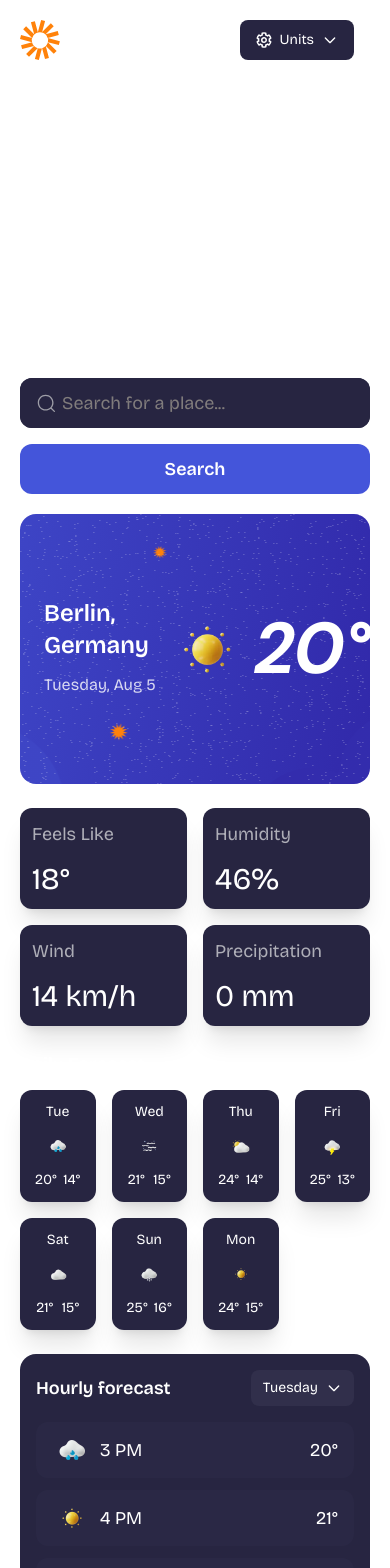
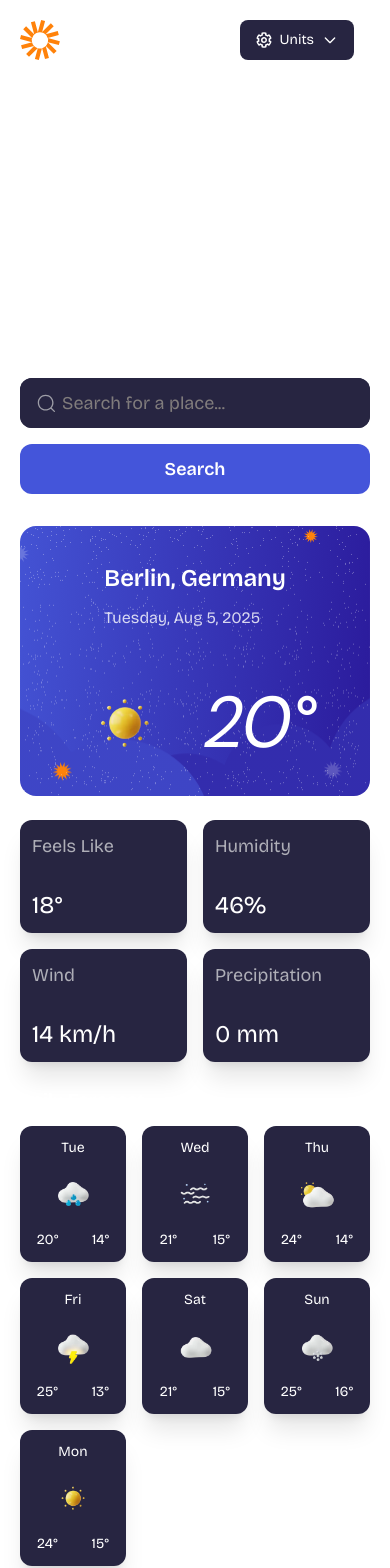
Before and after one commit to Anyanwu-victory/weather_app_main, a Vue app: page / in a window 390 px wide. Shown: the top 1568 px of the page. Built offline with nearby package versions, Linux system fonts and the light colour scheme.

Commit message:
Responsiveness added

```diff
--- a/src/App.vue
+++ b/src/App.vue
@@ -34,7 +34,7 @@ fetchWeatherData()
 </script>
 
 <template>
-  <main class="justify-center px-[20px] items-center md:px-8 text-white lg:px-30 xl:px-40 overflow-y">
+  <main class="justify-center px-[20px] items-center md:px-8 text-white lg:px-30 xl:px-36 overflow-y">
 
     <Navbar/>
 
--- a/src/components/DailyForecast.vue
+++ b/src/components/DailyForecast.vue
@@ -24,10 +24,10 @@ const days = [
     <!-- Daily forecast -->
     <h1 class="font-bold">Daily Forecast</h1>
 
-    <div class="grid grid-cols-4 sm:grid-cols-7 gap-4 text-center mt-3">
-      <BaseCard v-for="day in days" :key="day.name" class="md:px-0">
+    <div class="grid grid-cols-3 sm:grid-cols-7 gap-4 text-center mt-3">
+      <BaseCard v-for="day in days" :key="day.name" class="px-0">
         <p class="text-sm">{{ day.name }}</p>
-        <img :src="day.icon" class="mx-auto w-6 md:w-14" />
+        <img :src="day.icon" class="mx-auto w-12 md:w-14" />
         <div class="text-sm flex  justify-around align-bottom px-0">
           <p>{{ day.high }}°</p>
           <p>{{ day.low }}°</p>
--- a/src/components/StatsCards.vue
+++ b/src/components/StatsCards.vue
@@ -1,23 +1,23 @@
 <template>
-     <div class="grid grid-cols-2 sm:grid-cols-4 gap-4">
-        <BaseCard class="md:px-6">
+     <div class="grid grid-cols-2 sm:grid-cols-4 gap-4 xl:gap-3">
+        <BaseCard class="md:px-6 space-y-4">
           <p class=" text-neutral-300">Feels Like</p>
-          <p class="text-3xl font-normal">18°</p>
+          <p class="text-2xl xl:text-3xl  font-normal">18°</p>
         </BaseCard>
 
-        <BaseCard class="md:px-6">
+        <BaseCard class="md:px-6 space-y-4">
           <p class=" text-neutral-300">Humidity</p>
-          <p class="text-3xl font-normal">46%</p>
+          <p class="text-2xl xl:text-3xl font-normal">46%</p>
         </BaseCard>
 
-        <BaseCard class="md:px-6">
+        <BaseCard class="md:px-6 space-y-4">
           <p class=" text-neutral-300">Wind</p>
-          <p class="text-3xl font-normal">14 km/h</p>
+          <p class="text-2xl xl:text-3xl font-normal">14 km/h</p>
         </BaseCard>
 
-        <BaseCard class="md:px-6">
+        <BaseCard class="md:px-6 space-y-4">
           <p class=" text-neutral-300">Precipitation</p>
-          <p class="text-3xl font-normal">0 mm</p>
+          <p class="text-2xl xl:text-3xl font-normal">0 mm</p>
         </BaseCard>
       </div>
 
--- a/src/components/TheWelcomeTitle.vue
+++ b/src/components/TheWelcomeTitle.vue
@@ -97,7 +97,7 @@ const selectLocation = (city) => {
   line-height: 28px;
   align-items: center;
   position: relative;
-  max-width: 420px;
+  /* max-width: 420px; */
   width: 100%;
   border-radius: 12px;
 }
--- a/src/components/WeatherContent.vue
+++ b/src/components/WeatherContent.vue
@@ -7,19 +7,19 @@ import HourlyForecast from './HourlyForecast.vue';
 </script>
 
 <template>
-  <div class="grid grid-cols-1 lg:grid-cols-3 gap-6 mt-5 mb-20">
+  <div class="grid grid-cols-1 lg:grid-cols-3 gap-6 mt-8 mb-20">
     <!-- Left section -->
     <div class="lg:col-span-2 space-y-6">
       <!-- Main weather card -->
-      <div class="rounded-2xl  p-6 flex justify-between items-center card-today">
-        <div>
+      <div class="rounded-2xl  p-6 flex flex-col justify-between items-center card-today md:flex-row text-center">
+        <div class="pt-3">
           <h2 class="text-2xl font-semibold">Berlin, Germany</h2>
-          <p class="text-[16px] opacity-80 mt-2">Tuesday, Aug 5</p>
+          <p class="text-[16px] opacity-80 mt-2 md:pl-[2px] text-start">Tuesday, Aug 5, 2025</p>
         </div>
 
-        <div class="text-7xl font-bold text-italic flex space-x-6 justify-center items-center">
-          <img :src="Sunny" alt="weather condition image" class="w-24" />
-          20°
+        <div class="text-7xl font-bold text-italic flex space-x-8 justify-center items-center">
+          <img :src="Sunny" alt="weather condition image" class="w-[99px] md:w-24" loading="lazy" />
+          <span> 20° </span>
         </div>
       </div>
 
@@ -52,4 +52,11 @@ import HourlyForecast from './HourlyForecast.vue';
   font-family: "DmSans", sans-serif;
   font-style: italic;
 }
+
+@media (max-width: 768px) {
+  .card-today {
+    background-image: url('../assets/images/bg-today-small.svg');
+  }
+}
+
 </style>
```
